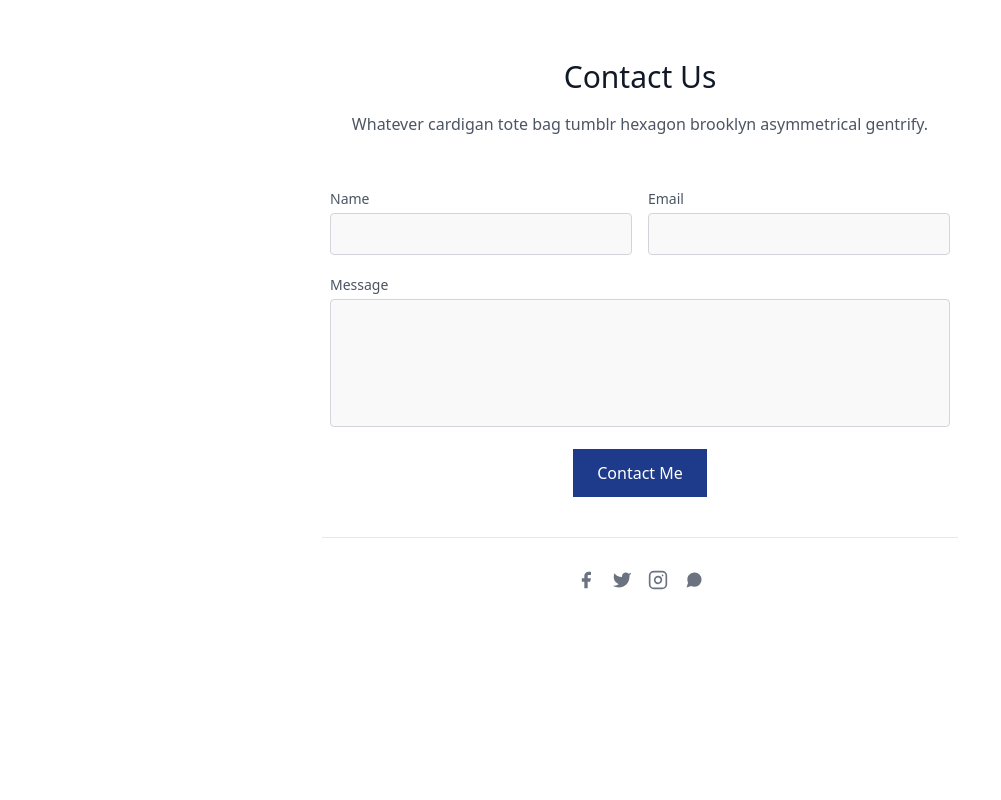
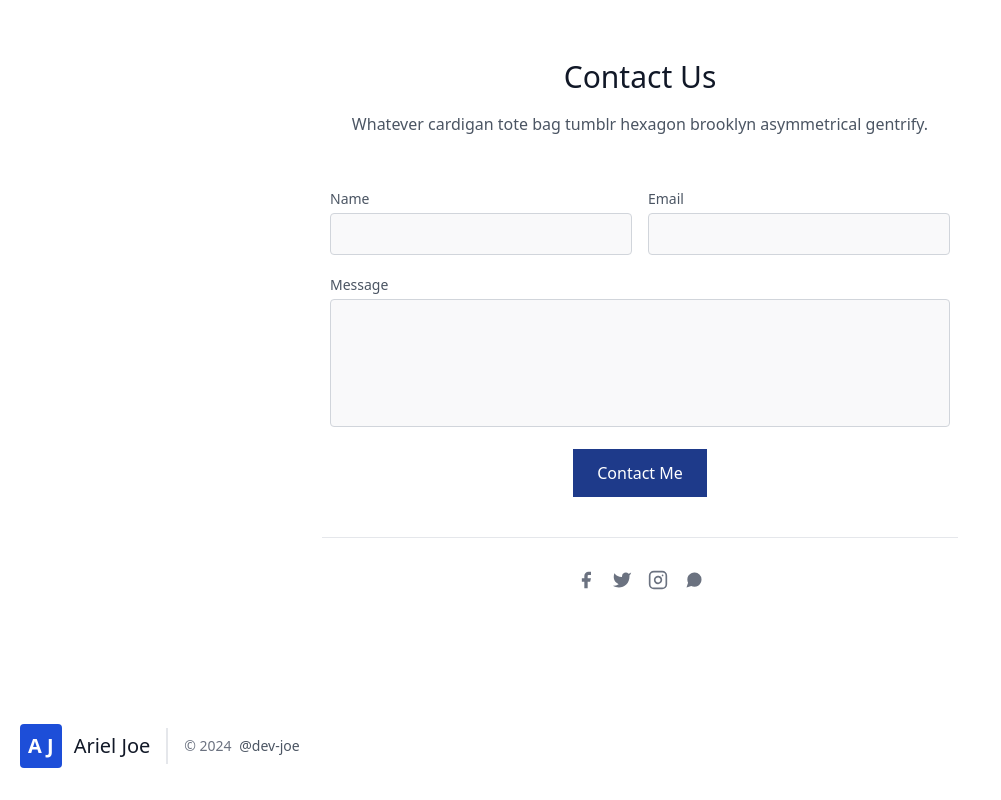
Before and after one commit to Ariel-joe/joe-folio, a website: page public/index.html in a window 1280 px wide. Shown: the part 2315-3115 px from the top of the page, without its empty margins (0-1001 px from the left). Before the commit the page ends 3007 px from the top, so only its background shows below. Drawn offline with Linux system fonts and the light colour scheme.

Commit message:
added footer

```diff
--- a/public/index.html
+++ b/public/index.html
@@ -3,7 +3,7 @@
 <head>
     <meta charset="UTF-8">
     <meta name="viewport" content="width=device-width, initial-scale=1.0">
-    <title>Ariel Joe</title>
+    <title>Ariel Joe | portfolio</title>
     <link rel="stylesheet" href="./styles.css">
 </head>
 <body>
@@ -214,6 +214,22 @@
       <!-- end of contact section -->
 
 
+      <!-- footer section -->
+      <footer class="text-gray-600 body-font">
+        <div class="container px-5 py-8 mx-auto flex items-center sm:flex-row flex-col">
+          <a class="flex title-font font-medium items-center md:justify-start justify-center text-gray-900">
+              <span class="bg-blue-700 text-white rounded text-xl p-2 font-bold">A J</span>
+              <span class="ml-3 text-xl">Ariel Joe</span>
+          </a>
+          <p class="text-sm text-gray-500 sm:ml-4 sm:pl-4 sm:border-l-2 sm:border-gray-200 sm:py-2 sm:mt-0 mt-4">© 2024
+            <a href="https://twitter.com/knyttneve" class="text-gray-600 ml-1" rel="noopener noreferrer" target="_blank">@dev-joe</a>
+          </p>
+
+        </div>
+      </footer>
+      <!--end of footer section -->
+
+
 
 
 
```
Also changed, not shown: public/styles.css.
